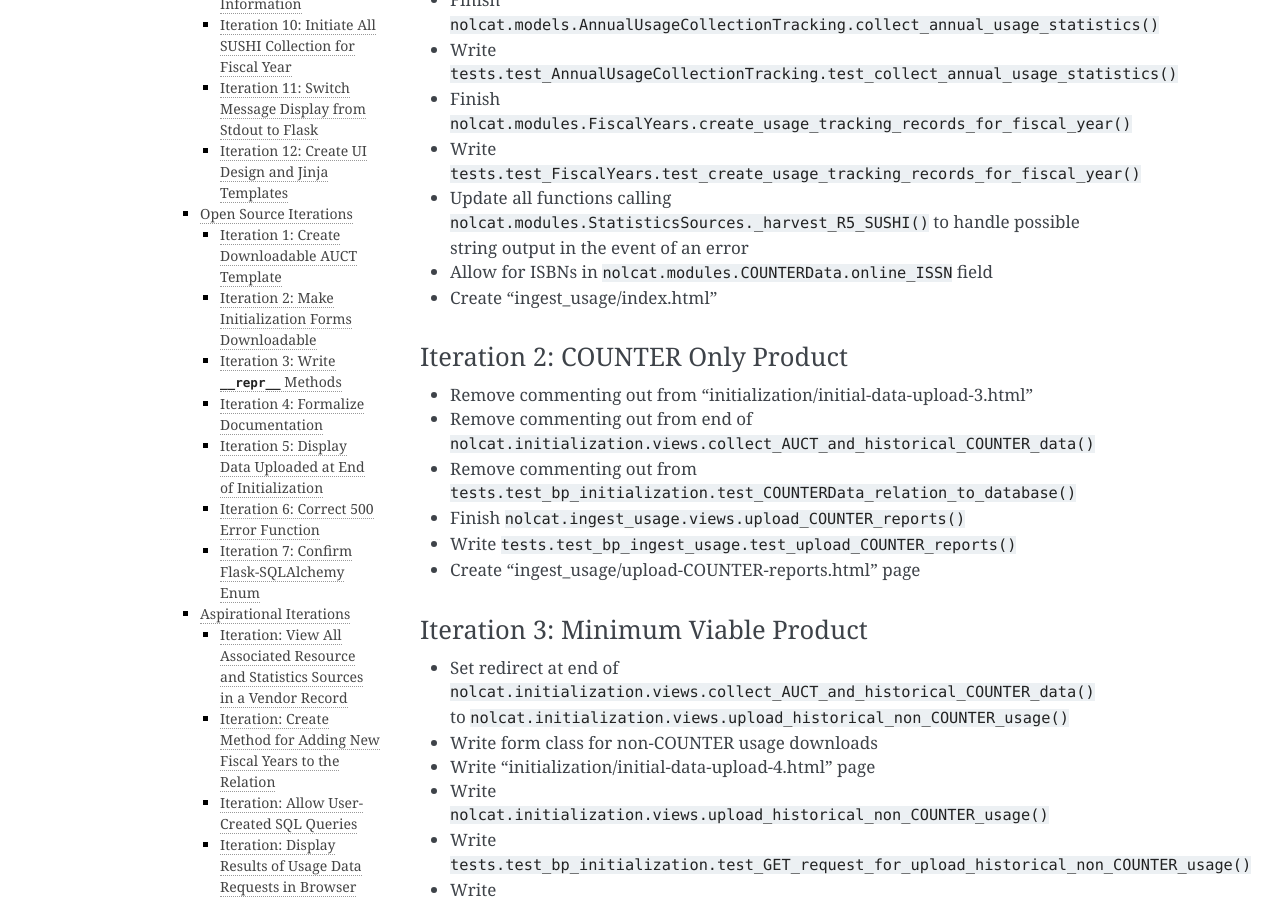
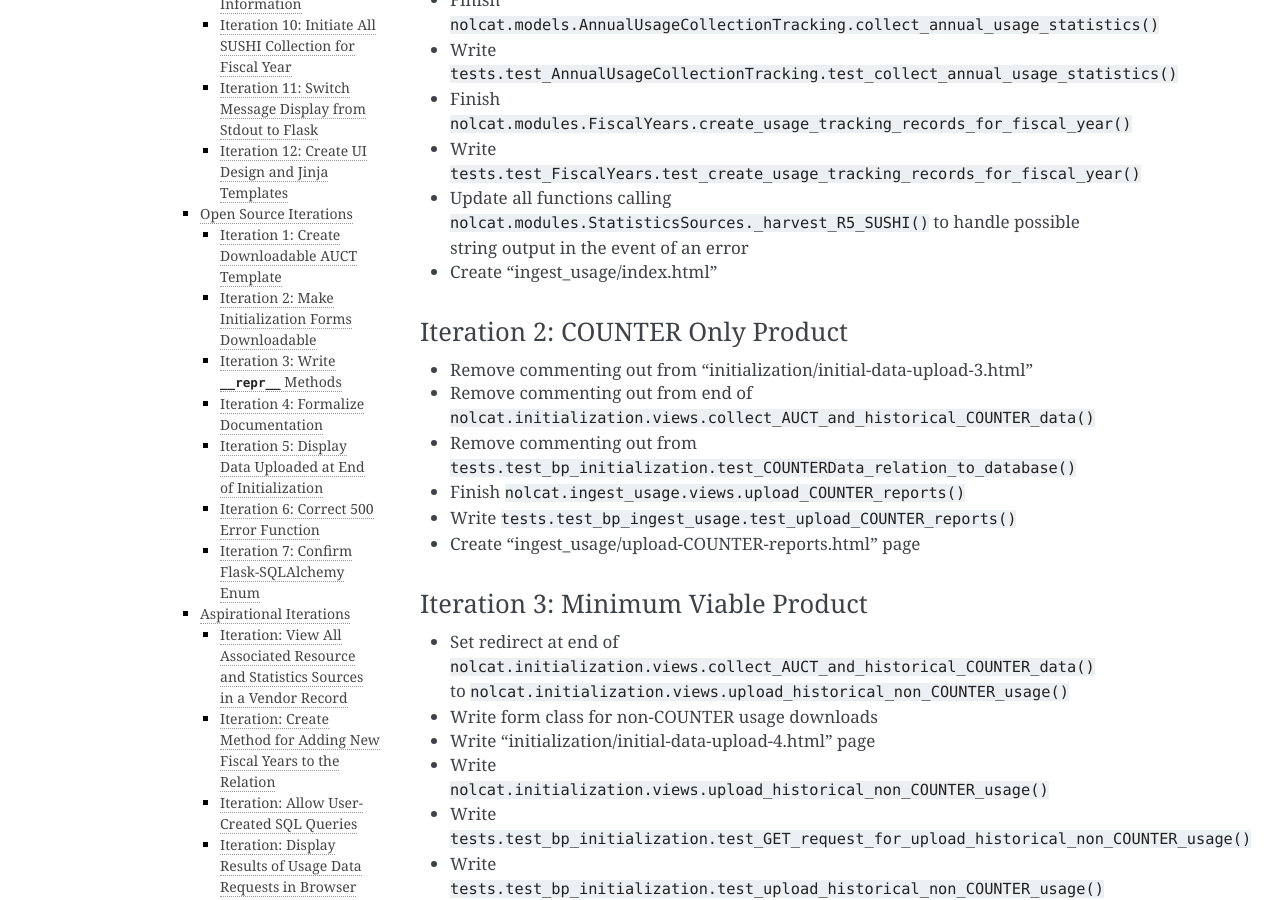
Before and after one commit to ereiskind/nolcat, a Sphinx documentation site: the page built from docs/source/roadmap.rst, in a window 1280 px wide and 900 px high, scrolled down 857 px. Built offline with Sphinx 7.4.7, drawn with Linux system fonts in a browser that asks for light colours.

Commit message:
Remove completed to-do list item

```diff
--- a/docs/source/roadmap.rst
+++ b/docs/source/roadmap.rst
@@ -23,7 +23,6 @@ Iteration 1: SUSHI Only Product
 * Finish ``nolcat.modules.FiscalYears.create_usage_tracking_records_for_fiscal_year()``
 * Write ``tests.test_FiscalYears.test_create_usage_tracking_records_for_fiscal_year()``
 * Update all functions calling ``nolcat.modules.StatisticsSources._harvest_R5_SUSHI()`` to handle possible string output in the event of an error
-* Allow for ISBNs in ``nolcat.modules.COUNTERData.online_ISSN`` field
 * Create "ingest_usage/index.html"
 
 Iteration 2: COUNTER Only Product
```
